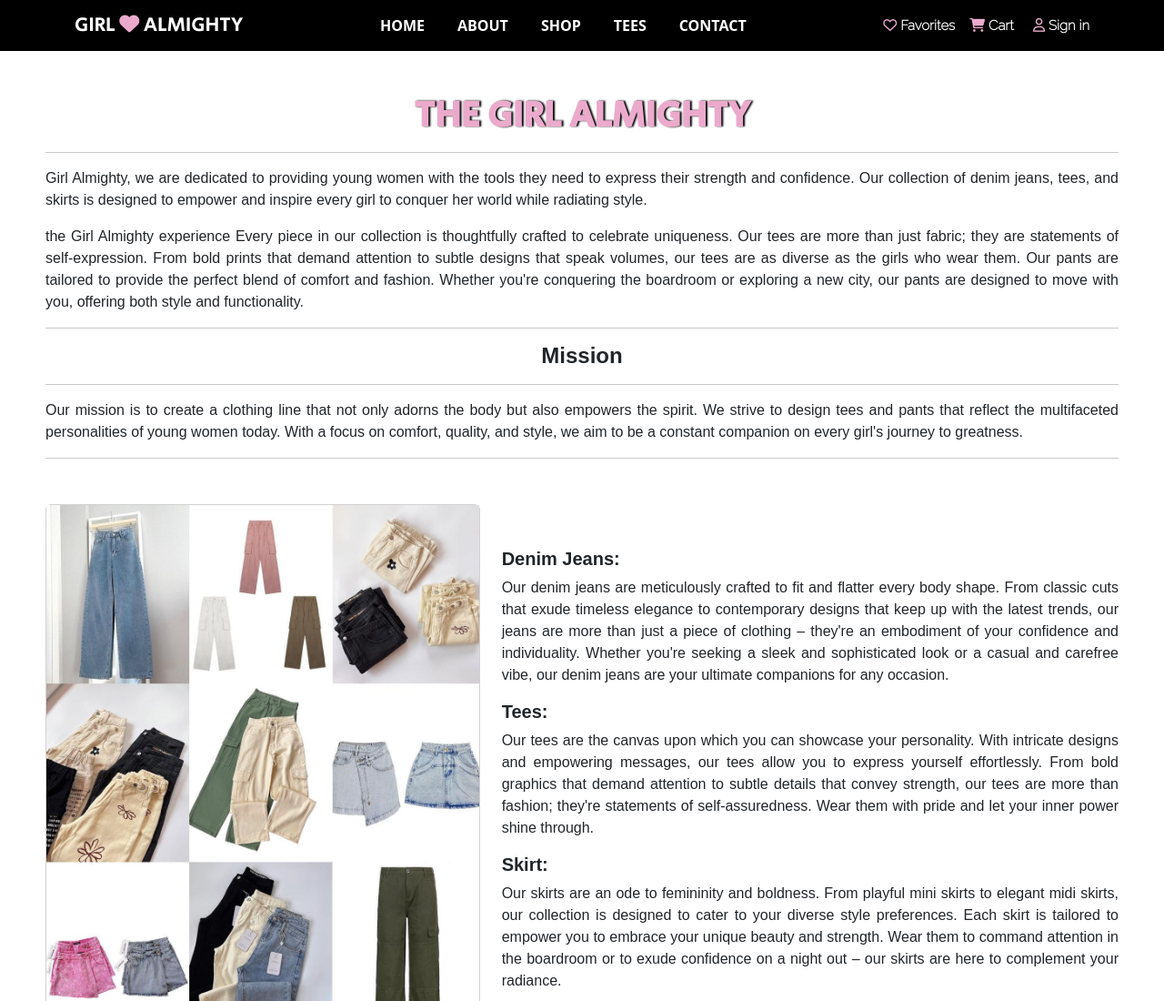
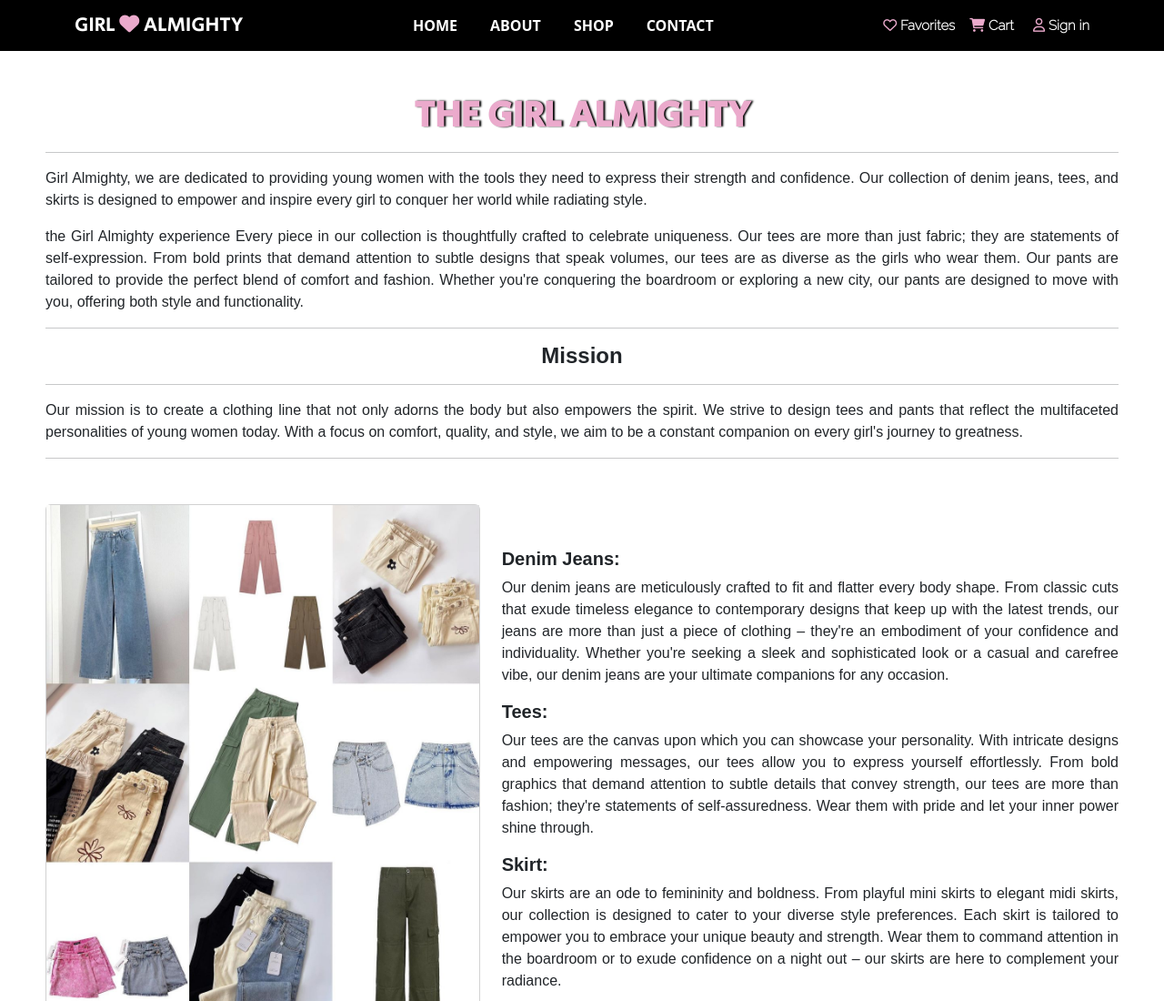
Before and after one commit to jsmnegrc/MP1, a plain HTML site: page about.html in a window 1280 px wide. Shown: the top 1100 px of the page at 91% size. Drawn offline with nearby package versions, Linux system fonts and the light colour scheme.

Commit message:
remove tees navlink

```diff
--- a/about.html
+++ b/about.html
@@ -62,9 +62,6 @@
             </li>
             <li class="nav-item">
               <a class="nav-link" href="shop.html">SHOP</a>
-            </li>
-            <li class="nav-item">
-              <a class="nav-link" href="tees.html">TEES</a>
             </li>
             <li class="nav-item">
               <a class="nav-link" href="contact.html">CONTACT</a>
```
